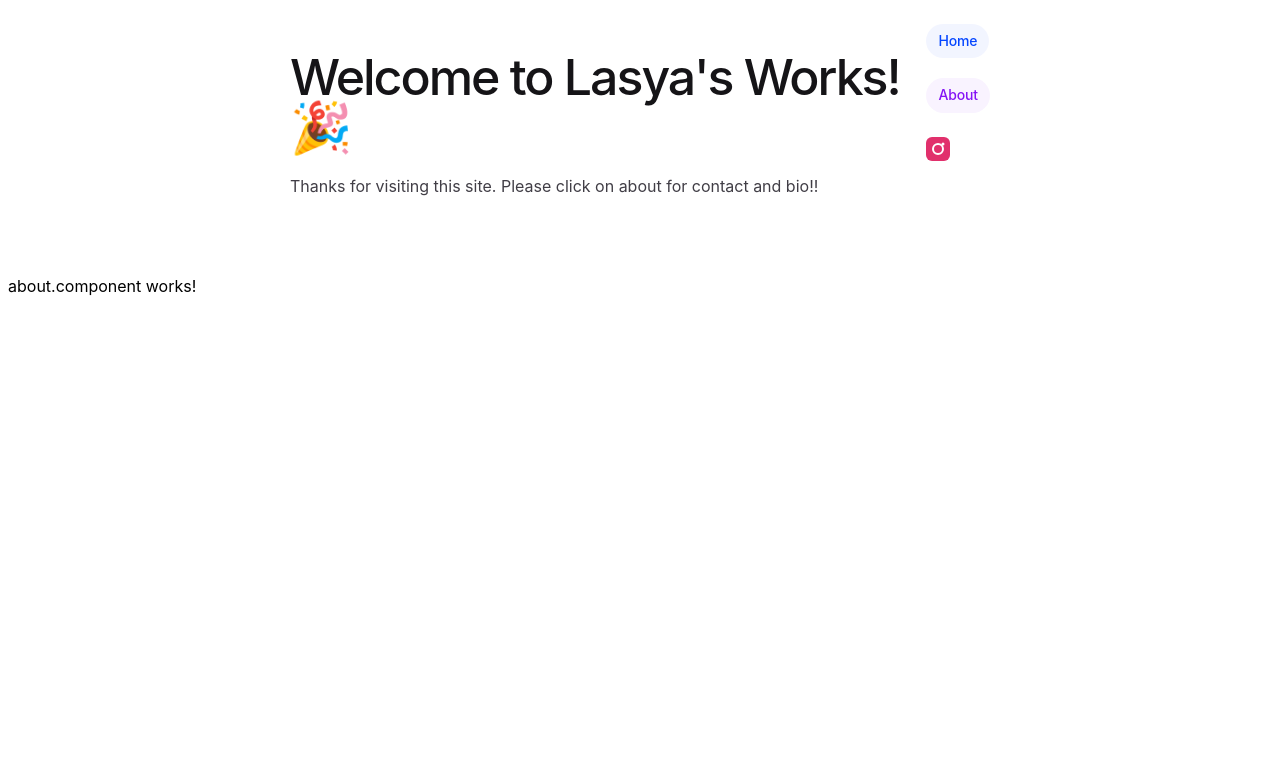
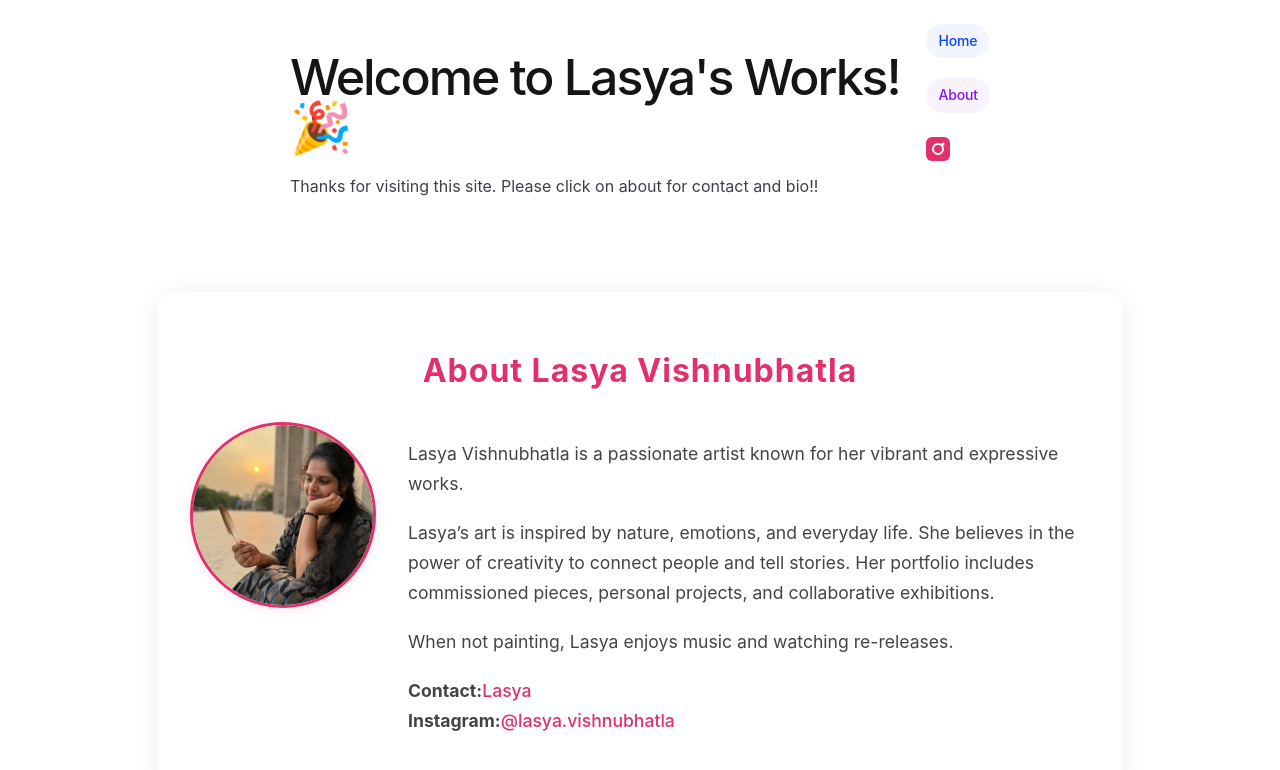
Before and after one commit to Sai96/lasya-works, an Angular app: page /about in a window 1280 px wide. Shown: the top 770 px of the page. Built offline with nearby package versions, Linux system fonts and the light colour scheme.

Commit message:
completed about page for lasya's works

```diff
--- a/src/app/about/about.component.html
+++ b/src/app/about/about.component.html
@@ -1 +1,21 @@
-<p>about.component works!</p>
+<section class="about-artist">
+  <h2>About Lasya Vishnubhatla</h2>
+  <div class="bio">
+    <img src="assets/artist-profile.jpg" alt="Lasya Vishnubhatla" class="profile-img">
+    <div class="bio-text">
+      <p>
+        Lasya Vishnubhatla is a passionate artist known for her vibrant and expressive works.
+      </p>
+      <p>
+        Lasya’s art is inspired by nature, emotions, and everyday life. She believes in the power of creativity to connect people and tell stories. Her portfolio includes commissioned pieces, personal projects, and collaborative exhibitions.
+      </p>
+      <p>
+        When not painting, Lasya enjoys music and watching re-releases.
+      </p>
+      <p>
+        <strong>Contact:</strong> <a href="mailto:manikantajayanthi26@gmail.com">Lasya</a><br>
+        <strong>Instagram:</strong> <a href="https://www.instagram.com/lasya.vishnubhatla/" target="_blank" rel="noopener">@lasya.vishnubhatla</a>
+      </p>
+    </div>
+  </div>
+</section>
--- a/src/app/about/about.component.scss
+++ b/src/app/about/about.component.scss
@@ -0,0 +1,57 @@
+.about-artist {
+  max-width: 900px;
+  margin: 2rem auto;
+  padding: 2rem;
+  background: #fff;
+  border-radius: 1rem;
+  box-shadow: 0 4px 24px rgba(0,0,0,0.08);
+
+  h2 {
+    font-size: 2rem;
+    color: #E1306C;
+    text-align: center;
+    margin-bottom: 2rem;
+    letter-spacing: 1px;
+  }
+
+  .bio {
+    display: flex;
+    flex-wrap: wrap;
+    gap: 2rem;
+    align-items: flex-start;
+    justify-content: center;
+  }
+
+  .profile-img {
+    width: 180px;
+    height: 180px;
+    object-fit: cover;
+    border-radius: 50%;
+    box-shadow: 0 2px 12px rgba(225,48,108,0.12);
+    border: 3px solid #E1306C;
+    margin-bottom: 1rem;
+    background: #f8f8f8;
+  }
+
+  .bio-text {
+    flex: 1 1 300px;
+    font-size: 1.1rem;
+    color: #444;
+    line-height: 1.7;
+
+    p {
+      margin-bottom: 1.2rem;
+    }
+
+    a {
+      color: #E1306C;
+      text-decoration: none;
+      font-weight: 500;
+
+      &:hover {
+        text-decoration: underline;
+        color: #ad1457;
+      }
+    }
+  }
+}
--- a/src/app/home/home.component.html
+++ b/src/app/home/home.component.html
@@ -14,7 +14,7 @@
   </div>
   <div class="cta">
     <a href="https://www.instagram.com/lasya.vishnubhatla/" target="_blank" rel="noopener" class="view-instagram">
-      View on Instagram
+      Contact me on Instagram
     </a>
   </div>
 
```
Also changed, not shown: src/assets/artist-profile.jpg (added).
